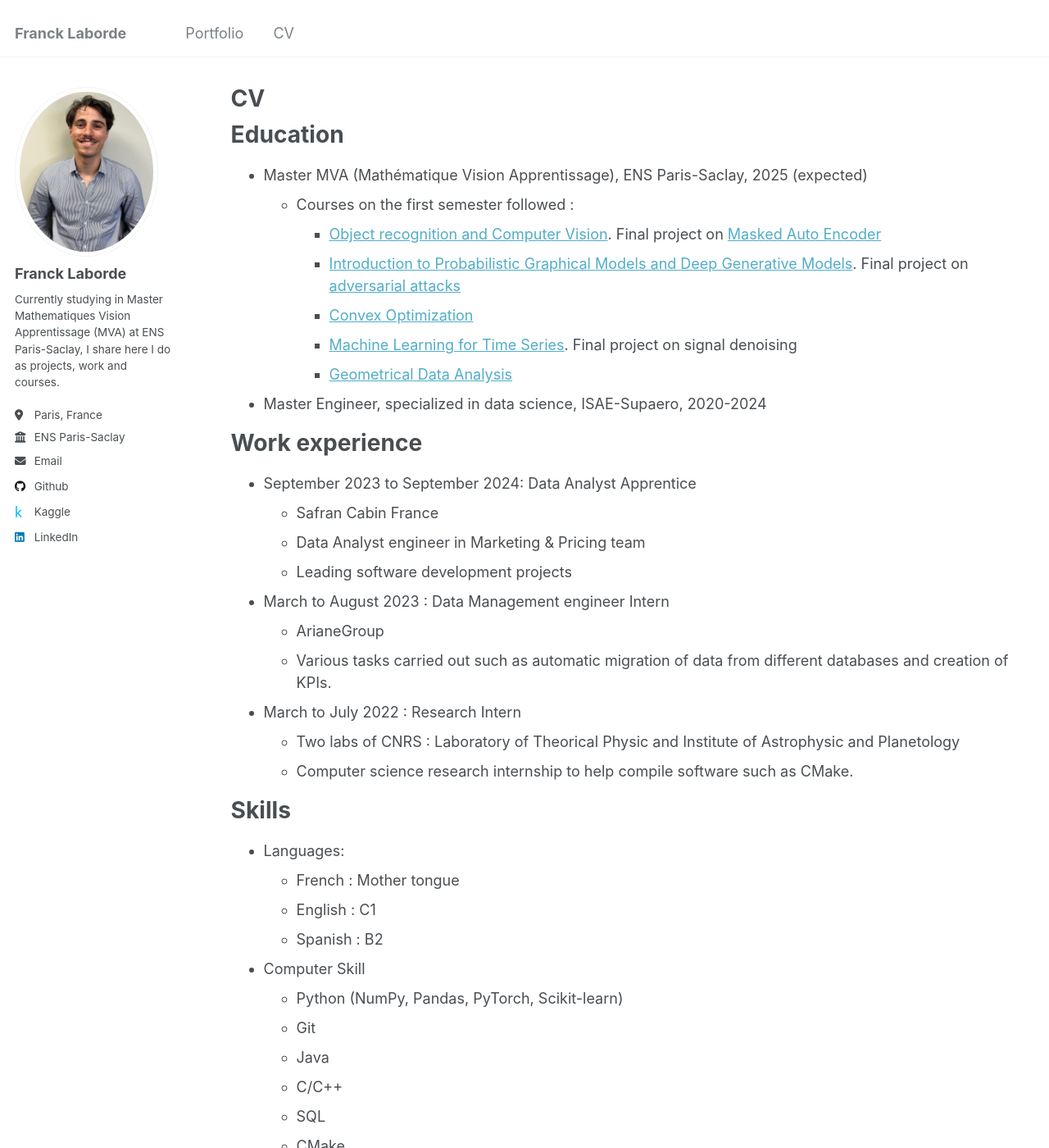
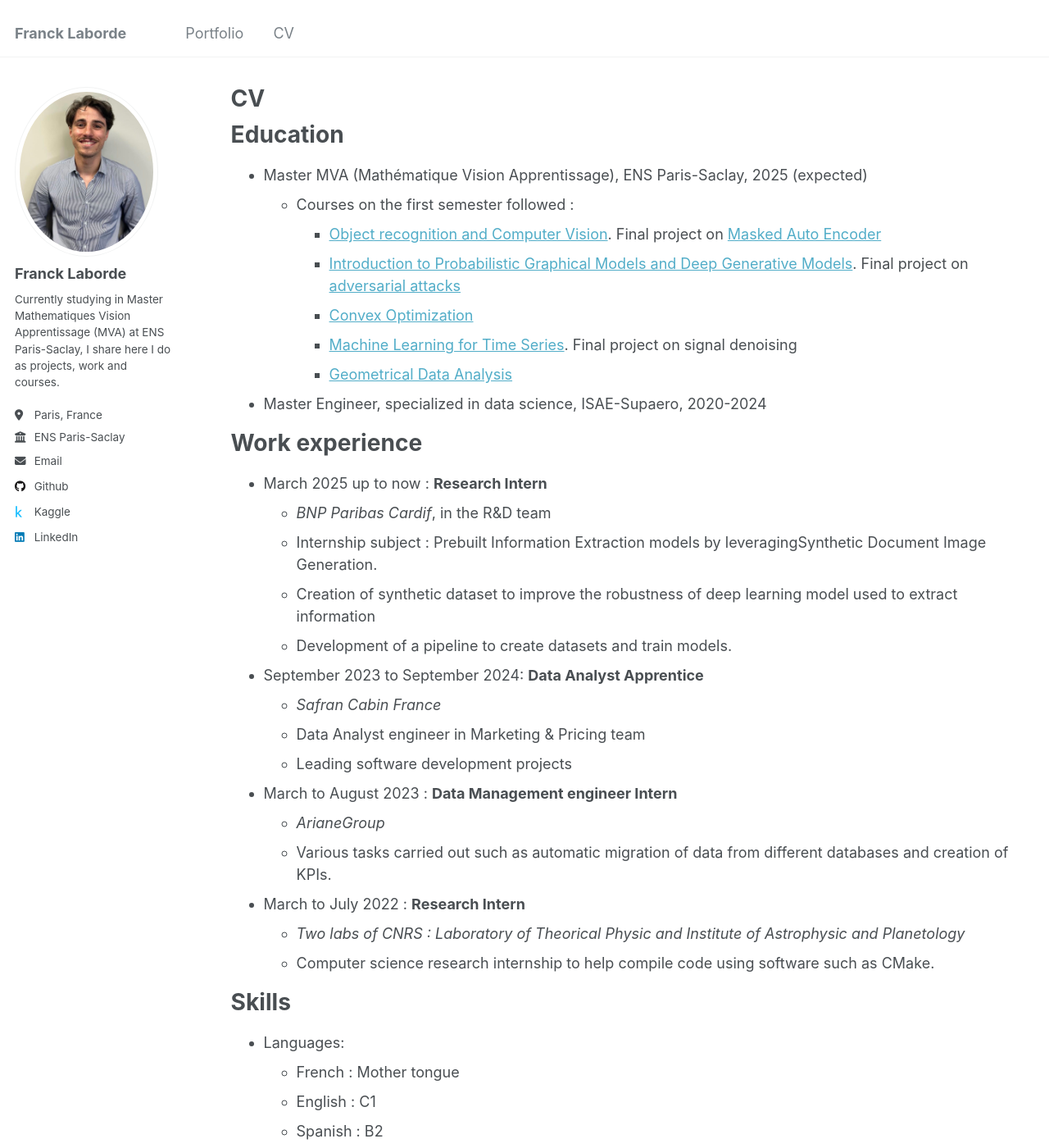
Before and after one commit to francklaborde/francklaborde.github.io, a Jekyll site: the page built from _pages/cv.md, in a window 1280 px wide and 1400 px high. Shown: the whole window at 82% size. Built offline with Jekyll 4.4.1, drawn with Linux system fonts in a browser that asks for light colours.

Commit message:
Update the CV with the bnp paribas intership and minor modifications

```diff
--- a/_pages/cv.md
+++ b/_pages/cv.md
@@ -22,18 +22,23 @@ Education
 
 Work experience
 ======
-* September 2023 to September 2024: Data Analyst Apprentice
-  * Safran Cabin France
+* March 2025 up to now : **Research Intern**
+  * *BNP Paribas Cardif*, in the R&D team
+  * Internship subject : Prebuilt Information Extraction models by leveragingSynthetic Document Image Generation.
+  * Creation of synthetic dataset to improve the robustness of deep learning model used to extract information
+  * Development of a pipeline to create datasets and train models.
+* September 2023 to September 2024: **Data Analyst Apprentice**
+  * *Safran Cabin France*
   * Data Analyst engineer in Marketing & Pricing team
   * Leading software development projects
 
-* March to August 2023 : Data Management engineer Intern
-  * ArianeGroup
+* March to August 2023 : **Data Management engineer Intern**
+  * *ArianeGroup*
   * Various tasks carried out such as automatic migration of data from different databases and creation of KPIs.
 
-* March to July 2022 : Research Intern
-  * Two labs of CNRS : Laboratory of Theorical Physic and Institute of Astrophysic and Planetology
-  * Computer science research internship to help compile software such as CMake.
+* March to July 2022 : **Research Intern**
+  * *Two labs of CNRS : Laboratory of Theorical Physic and Institute of Astrophysic and Planetology*
+  * Computer science research internship to help compile code using software such as CMake.
 
 Skills
 ======
```
Also changed, not shown: 1 other file.
